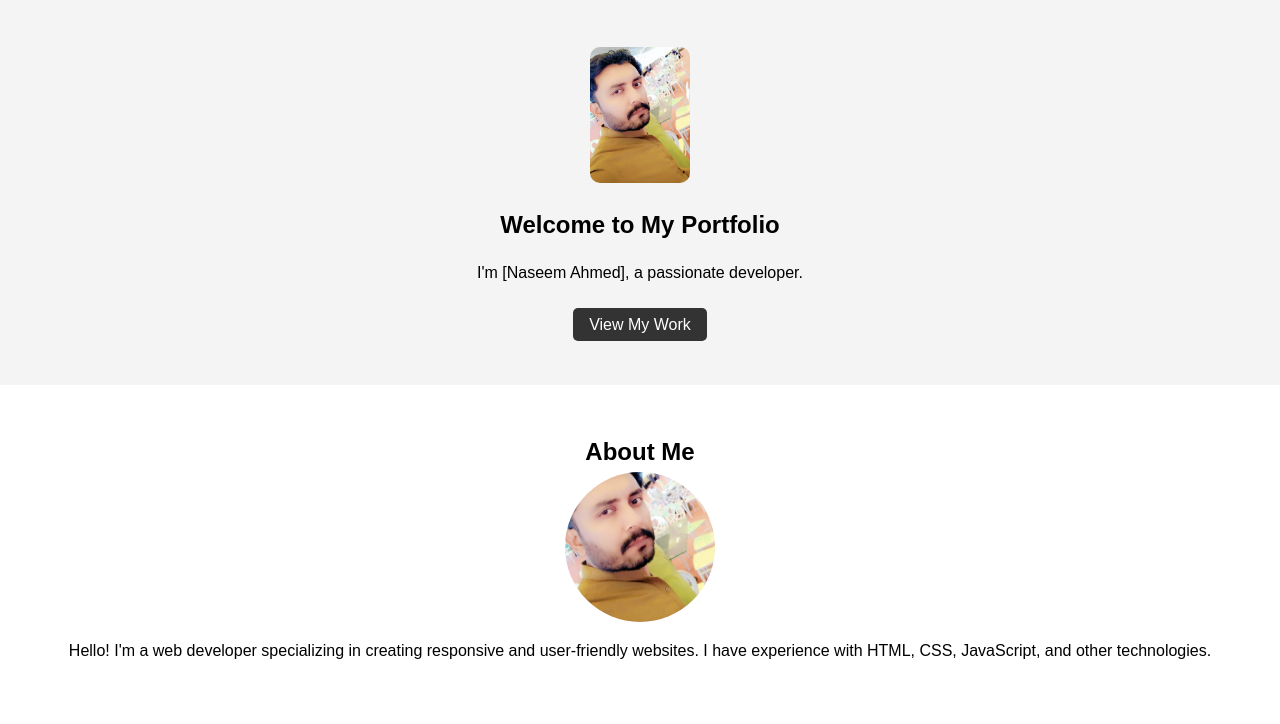
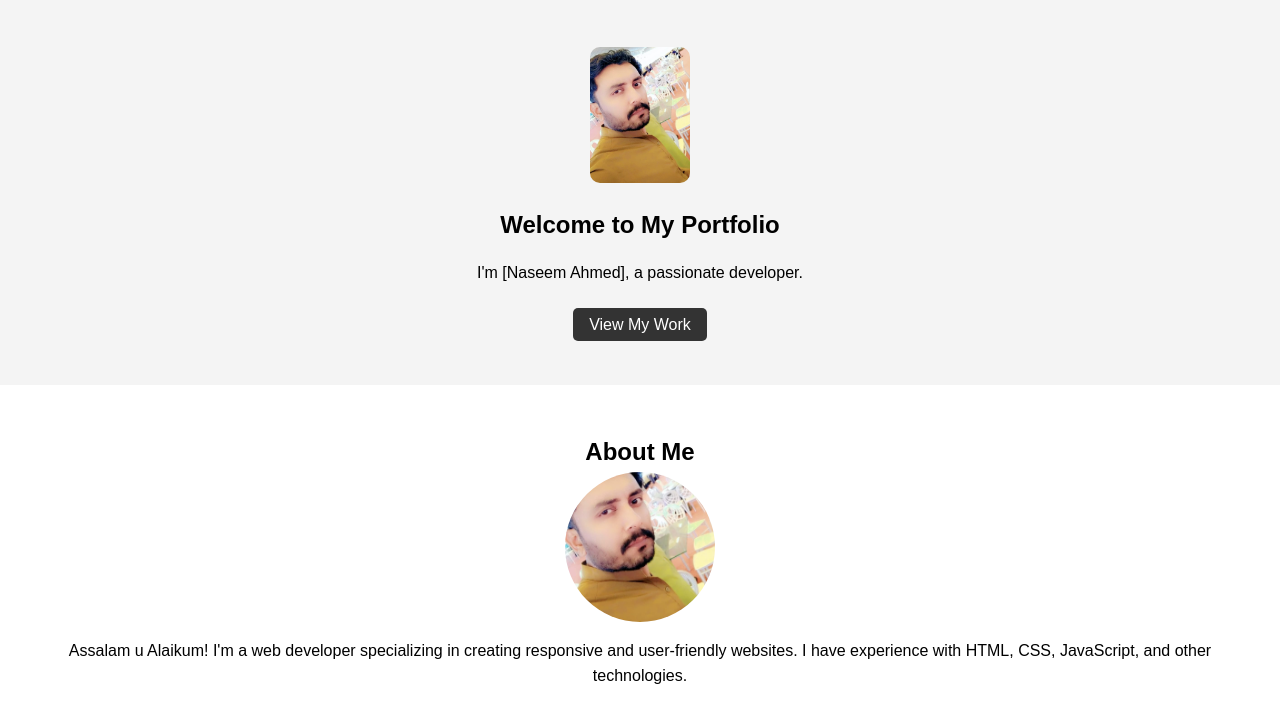
Before and after one commit to MirSA356/portfolio-html-css, a plain HTML site: page index.html in a window 1280 px wide. Shown: the part 59-783 px from the top of the page. Drawn offline with Linux system fonts and the light colour scheme.

Commit message:
some chnges

```diff
--- a/index.html
+++ b/index.html
@@ -35,7 +35,7 @@
         <div class="about-content">
             <img src="/images/MIR SA.jpg" alt="About Me Image" class="about-image">
             <p>
-                Hello! I'm a web developer specializing in creating responsive and user-friendly websites.
+                Assalam u Alaikum! I'm a web developer specializing in creating responsive and user-friendly websites.
                 I have experience with HTML, CSS, JavaScript, and other technologies.
             </p>
         </div>
```
